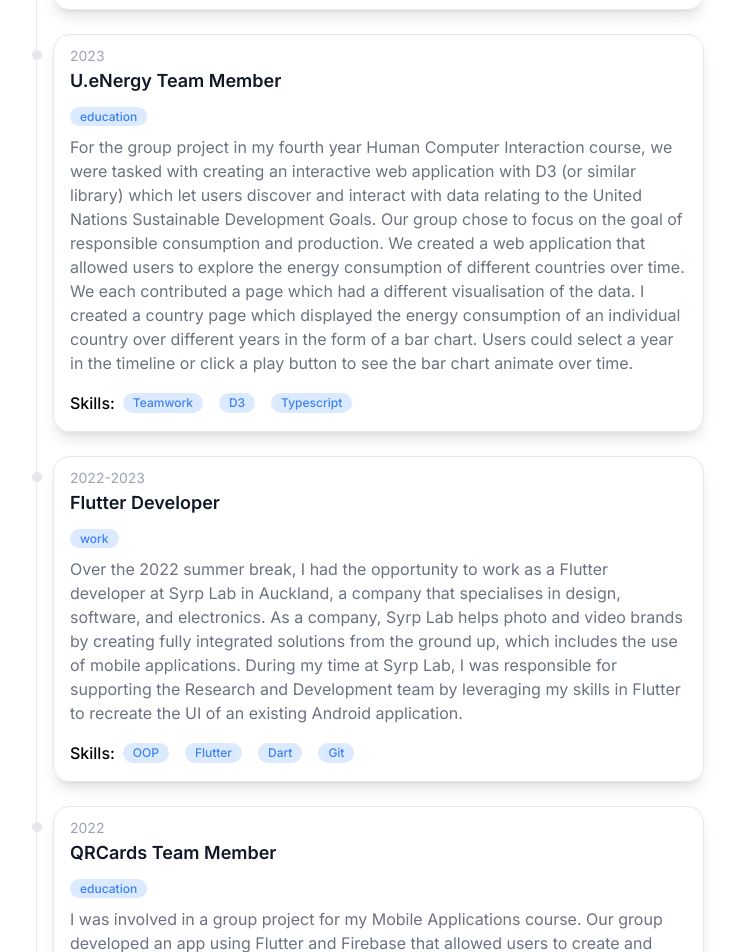
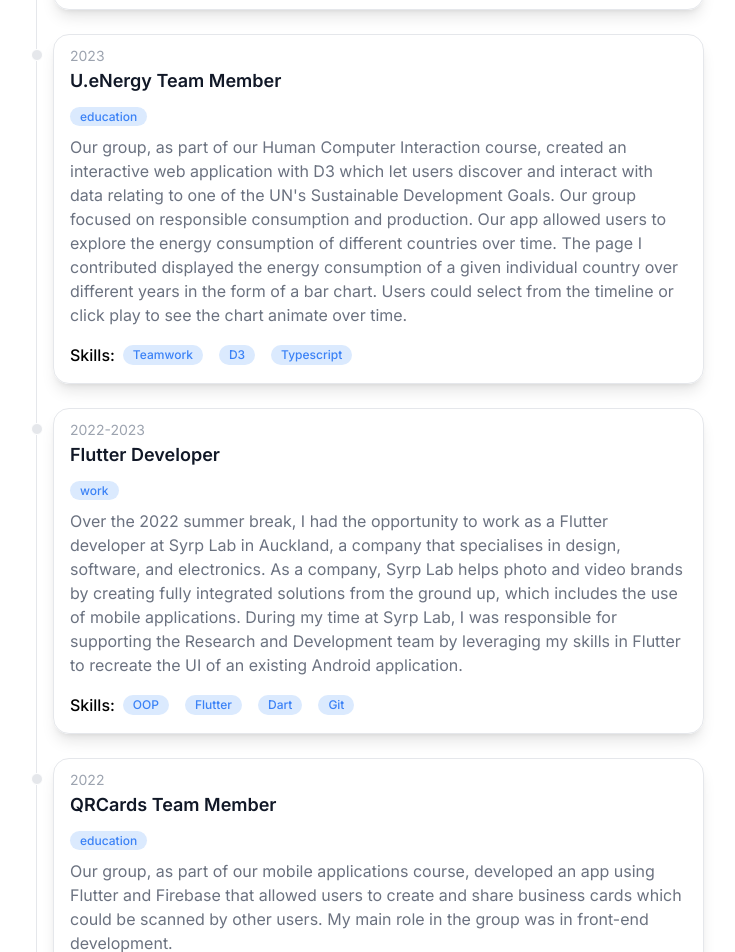
Before and after one commit to ElPlaso/portfolio, a Next.js app: page /experience in a window 1280 px wide. Shown: the part 400-1352 px from the top of the page, without its empty margins (270-1005 px from the left). Built offline with nearby package versions, Linux system fonts and the light colour scheme.

Commit message:
update experiences.

```diff
--- a/src/app/(main)/experience/page.tsx
+++ b/src/app/(main)/experience/page.tsx
@@ -16,7 +16,7 @@ const experiences: Experience[] = [
     date: "2023",
     place: "Victoria University of Wellington",
     description:
-      "For the group project in my fourth year Human Computer Interaction course, we were tasked with creating an interactive web application with D3 (or similar library) which let users discover and interact with data relating to the United Nations Sustainable Development Goals. Our group chose to focus on the goal of responsible consumption and production. We created a web application that allowed users to explore the energy consumption of different countries over time. We each contributed a page which had a different visualisation of the data. I created a country page which displayed the energy consumption of an individual country over different years in the form of a bar chart. Users could select a year in the timeline or click a play button to see the bar chart animate over time.",
+      "Our group, as part of our Human Computer Interaction course, created an interactive web application with D3 which let users discover and interact with data relating to one of the UN's Sustainable Development Goals. Our group focused on responsible consumption and production. Our app allowed users to explore the energy consumption of different countries over time. The page I contributed displayed the energy consumption of a given individual country over different years in the form of a bar chart. Users could select from the timeline or click play to see the chart animate over time.",
     types: ["education"],
     skills: ["Teamwork", "D3", "Typescript"],
   },
@@ -34,7 +34,7 @@ const experiences: Experience[] = [
     date: "2022",
     place: "Victoria University of Wellington",
     description:
-      "I was involved in a group project for my Mobile Applications course. Our group developed an app using Flutter and Firebase that allowed users to create and share business cards which could be scanned by other users. My main role in the group was in front-end development.",
+      "Our group, as part of our mobile applications course, developed an app using Flutter and Firebase that allowed users to create and share business cards which could be scanned by other users. My main role in the group was in front-end development.",
     types: ["education"],
     skills: ["Teamwork", "Communication", "Flutter", "GitLab", "Firebase"],
   },
```
